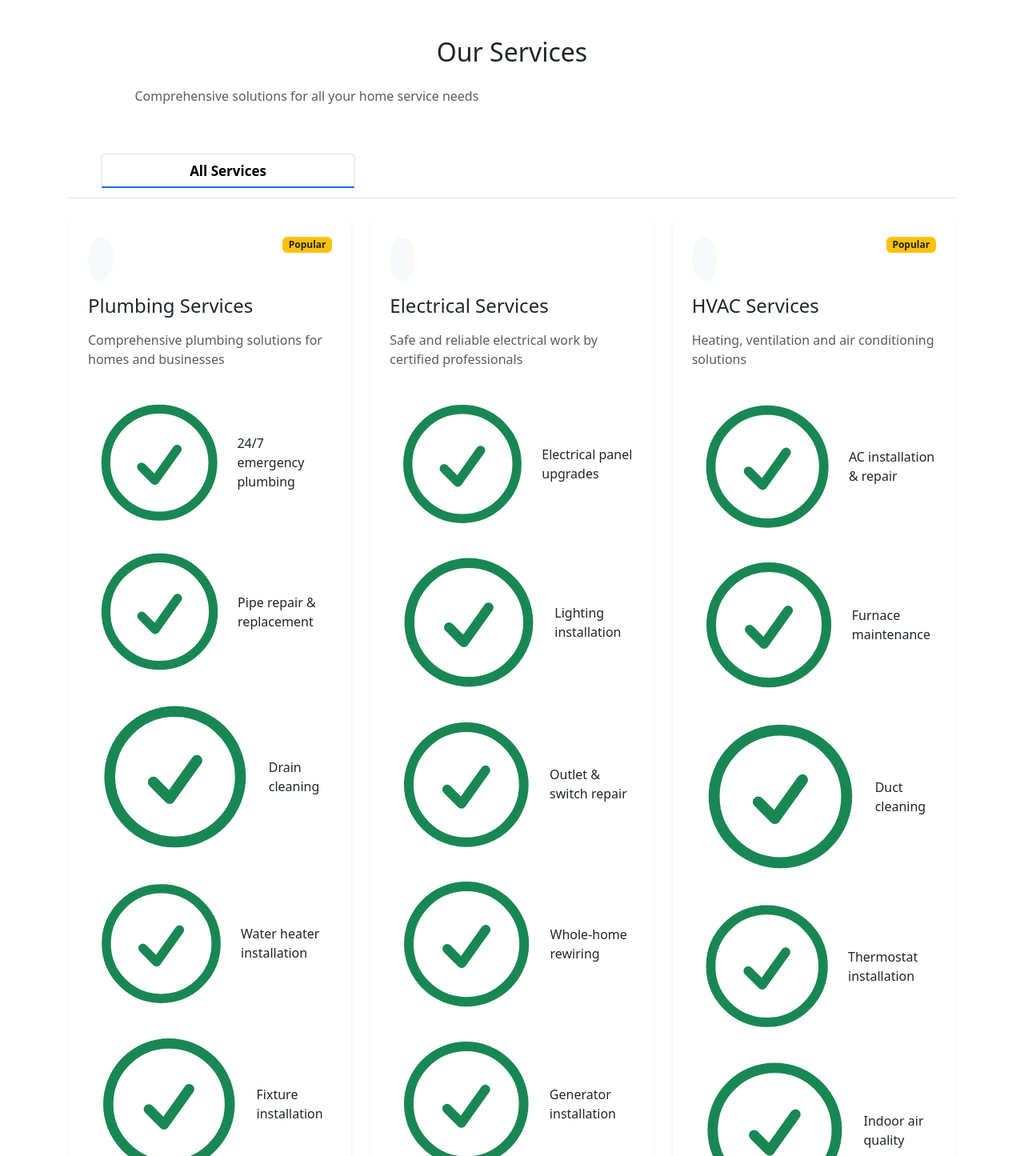
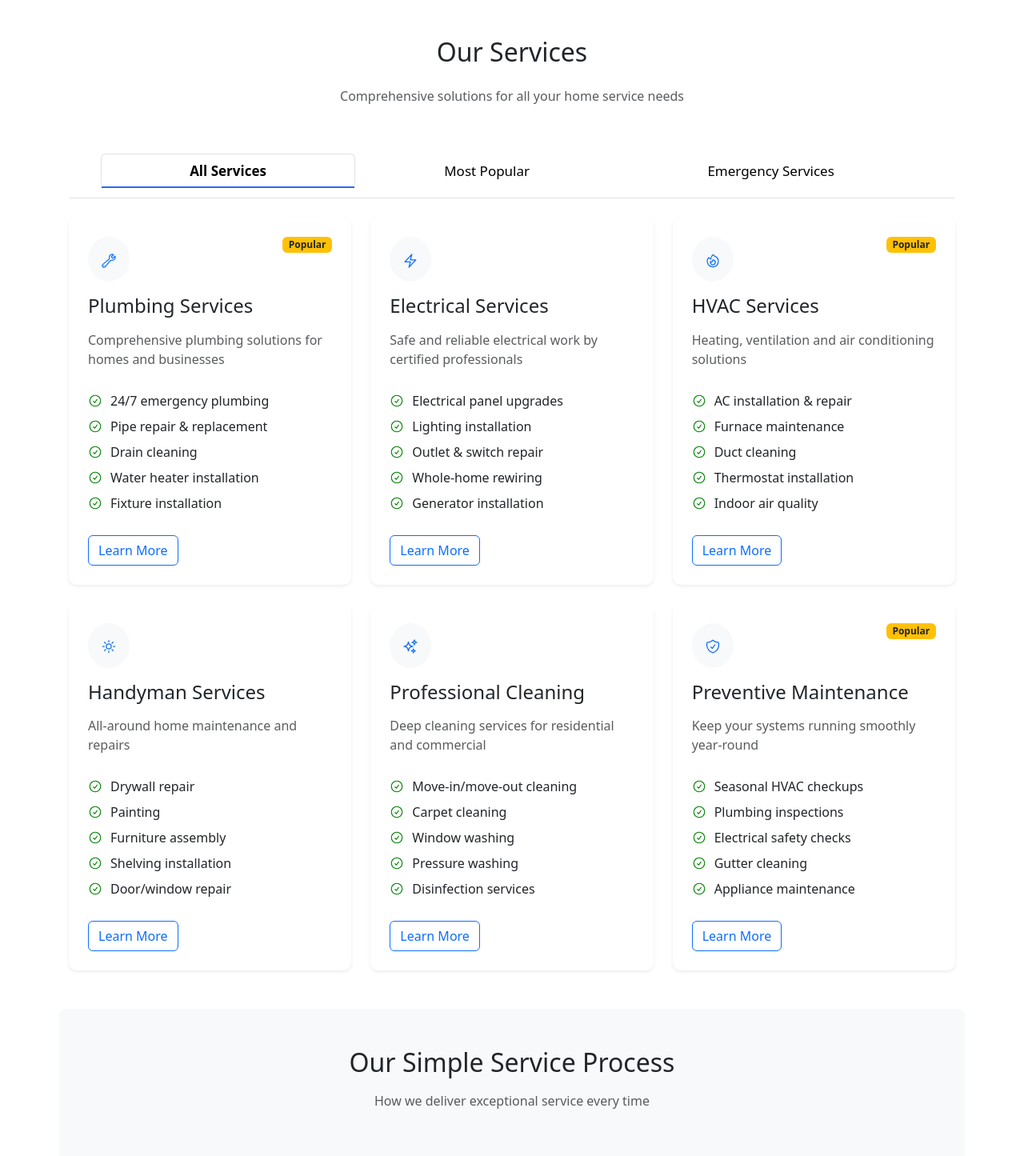
Before and after one commit to esteham/erp-saas, a React (Vite) app in the folder frontend/: page /Services in a window 1280 px wide. Shown: the part 545-1990 px from the top of the page at 80% size. Built offline with nearby package versions, Linux system fonts and the light colour scheme; no server answers.

Commit message:
services complited

```diff
--- a/frontend/src/components/common/Services.jsx
+++ b/frontend/src/components/common/Services.jsx
@@ -10,14 +10,18 @@ import {
   CheckCircleIcon,
   ClipboardDocumentCheckIcon
 } from '@heroicons/react/24/outline';
-import { motion } from 'framer-motion';
+import { motion as MotionDiv } from 'framer-motion';
 
 const Services = () => {
+  const iconStyle = { width: "20px", height: "20px", color: "#0d6efd" };
+  const smallIconStyle = { width: "18px", height: "18px", color: "green", marginRight: "10px" };
+  const processIconStyle = { width: "30px", height: "30px", color: "#0d6efd" };
+
   const services = [
     {
       id: 'plumbing',
       title: 'Plumbing Services',
-      icon: <WrenchIcon className="h-3 w-3 text-primary" />,
+      icon: <WrenchIcon style={iconStyle} />,
       description: 'Comprehensive plumbing solutions for homes and businesses',
       features: [
         '24/7 emergency plumbing',
@@ -31,7 +35,7 @@ const Services = () => {
     {
       id: 'electrical',
       title: 'Electrical Services',
-      icon: <BoltIcon className="h-3 w-3 text-primary" />,
+      icon: <BoltIcon style={iconStyle} />,
       description: 'Safe and reliable electrical work by certified professionals',
       features: [
         'Electrical panel upgrades',
@@ -45,7 +49,7 @@ const Services = () => {
     {
       id: 'hvac',
       title: 'HVAC Services',
-      icon: <FireIcon className="h-3 w-3 text-primary" />,
+      icon: <FireIcon style={iconStyle} />,
       description: 'Heating, ventilation and air conditioning solutions',
       features: [
         'AC installation & repair',
@@ -59,7 +63,7 @@ const Services = () => {
     {
       id: 'handyman',
       title: 'Handyman Services',
-      icon: <SunIcon className="h-3 w-3 text-primary" />,
+      icon: <SunIcon style={iconStyle} />,
       description: 'All-around home maintenance and repairs',
       features: [
         'Drywall repair',
@@ -73,7 +77,7 @@ const Services = () => {
     {
       id: 'cleaning',
       title: 'Professional Cleaning',
-      icon: <SparklesIcon className="h-3 w-3 text-primary" />,
+      icon: <SparklesIcon style={iconStyle} />,
       description: 'Deep cleaning services for residential and commercial',
       features: [
         'Move-in/move-out cleaning',
@@ -87,7 +91,7 @@ const Services = () => {
     {
       id: 'maintenance',
       title: 'Preventive Maintenance',
-      icon: <ShieldCheckIcon className="h-3 w-3 text-primary" />,
+      icon: <ShieldCheckIcon style={iconStyle} />,
       description: 'Keep your systems running smoothly year-round',
       features: [
         'Seasonal HVAC checkups',
@@ -143,7 +147,7 @@ const Services = () => {
   ];
 
   return (
-    <motion.div
+    <MotionDiv.div
       initial={{ opacity: 0 }}
       animate={{ opacity: 1 }}
       exit={{ opacity: 0 }}
@@ -164,7 +168,7 @@ const Services = () => {
           </Col>
           <Col lg={6}>
             <img
-              src="/images/services-hero.jpg"
+              src="/src/assets/many-different-professions-collage-happy-600nw-2453357543.webp"
               alt="Our services"
               className="img-fluid rounded shadow"
             />
@@ -184,15 +188,23 @@ const Services = () => {
               className="mb-4 justify-content-center"
               fill
             >
-            <Tab eventKey="all" title="All Services" />
-            <Tab eventKey="popular" title="Most Popular" />
-            <Tab eventKey="emergency" title="Emergency Services" />
+                <Tab
+                  eventKey="all"
+                  title={<span style={{ color: "black" }}>All Services</span>}
+                />
+                <Tab
+                  eventKey="popular"
+                  title={<span style={{ color: "black" }}>Most Popular</span>}
+                />
+                <Tab
+                  eventKey="emergency"
+                  title={<span style={{ color: "black" }}>Emergency Services</span>}
+                />
             </Tabs>
-
           <Row className="g-4">
             {services.map((service, index) => (
               <Col key={index} md={6} lg={4}>
-                <motion.div
+                <MotionDiv.div
                   whileHover={{ y: -5 }}
                   transition={{ duration: 0.2 }}
                 >
@@ -212,7 +224,7 @@ const Services = () => {
                         {service.features.map((feature, i) => (
                           <ListGroup.Item key={i} className="border-0 px-0 py-1">
                             <div className="d-flex align-items-center">
-                              <CheckCircleIcon className="h-5 w-5 text-success me-2" />
+                              <CheckCircleIcon style={smallIconStyle} />
                               <span>{feature}</span>
                             </div>
                           </ListGroup.Item>
@@ -221,7 +233,7 @@ const Services = () => {
                       <Button variant="outline-primary" className="w-30">Learn More</Button>
                     </Card.Body>
                   </Card>
-                </motion.div>
+                </MotionDiv.div>
               </Col>
             ))}
           </Row>
@@ -235,28 +247,24 @@ const Services = () => {
           </Col>
           {[
             {
-              step: "1",
               title: "Schedule Your Service",
               description: "Book online or call us to schedule a convenient time",
-              icon: <ClipboardDocumentCheckIcon className="h-8 w-8 text-primary" />
+              icon: <ClipboardDocumentCheckIcon style={processIconStyle} />
             },
             {
-              step: "2",
               title: "Expert Technician Arrives",
               description: "Our certified professional will arrive on time",
-              icon: <WrenchIcon className="h-8 w-8 text-primary" />
+              icon: <WrenchIcon style={processIconStyle} />
             },
             {
-              step: "3",
               title: "Diagnosis & Estimate",
               description: "We assess the issue and provide transparent pricing",
-              icon: <ShieldCheckIcon className="h-8 w-8 text-primary" />
+              icon: <ShieldCheckIcon style={processIconStyle} />
             },
             {
-              step: "4",
               title: "Service Completed",
               description: "We complete the job to your satisfaction",
-              icon: <CheckCircleIcon className="h-8 w-8 text-primary" />
+              icon: <CheckCircleIcon style={processIconStyle} />
             }
           ].map((step, index) => (
             <Col key={index} md={6} lg={3}>
@@ -281,7 +289,7 @@ const Services = () => {
           <Row className="g-4">
             {servicePackages.map((pkg, index) => (
               <Col key={index} md={6} lg={4}>
-                <motion.div
+                <MotionDiv.div
                   whileHover={{ scale: pkg.recommended ? 1.03 : 1.01 }}
                   transition={{ duration: 0.2 }}
                 >
@@ -299,7 +307,7 @@ const Services = () => {
                         {pkg.features.map((feature, i) => (
                           <ListGroup.Item key={i} className="border-0 px-0 py-2">
                             <div className="d-flex align-items-center">
-                              <CheckCircleIcon className="h-5 w-5 text-success me-2" />
+                              <CheckCircleIcon style={smallIconStyle} />
                               <span>{feature}</span>
                             </div>
                           </ListGroup.Item>
@@ -313,7 +321,7 @@ const Services = () => {
                       </Button>
                     </Card.Body>
                   </Card>
-                </motion.div>
+                </MotionDiv.div>
               </Col>
             ))}
           </Row>
@@ -337,7 +345,7 @@ const Services = () => {
           </Card.Body>
         </Card>
       </Container>
-    </motion.div>
+    </MotionDiv.div>
   );
 };
 
--- a/frontend/src/index.css
+++ b/frontend/src/index.css
@@ -70,7 +70,6 @@ h1 {
 
 p {
   margin-bottom: var(--space-md);
-  max-width: 65ch;
 }
 
 /* Links */
```
Also changed, not shown: frontend/src/assets/many-different-professions-collage-happy-600nw-2453357543.webp (added). Lines whose indentation alone changed are shown as unchanged.
